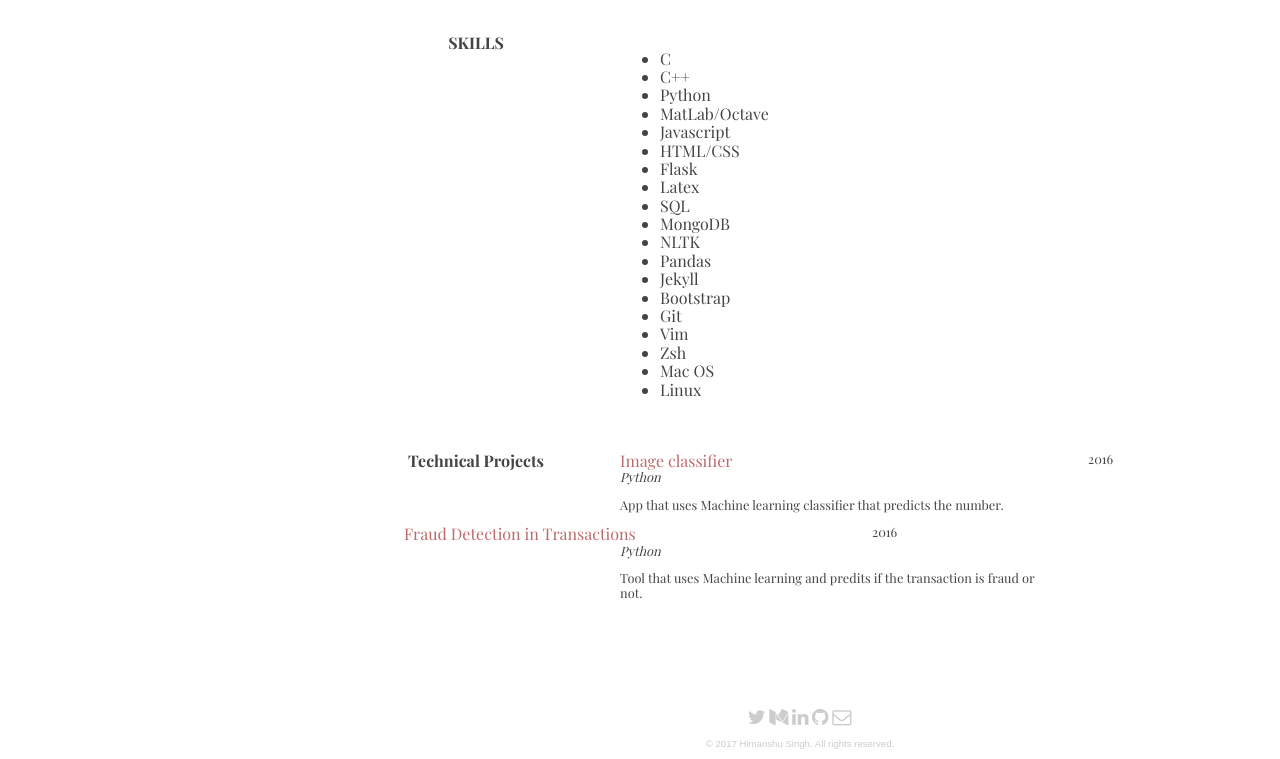
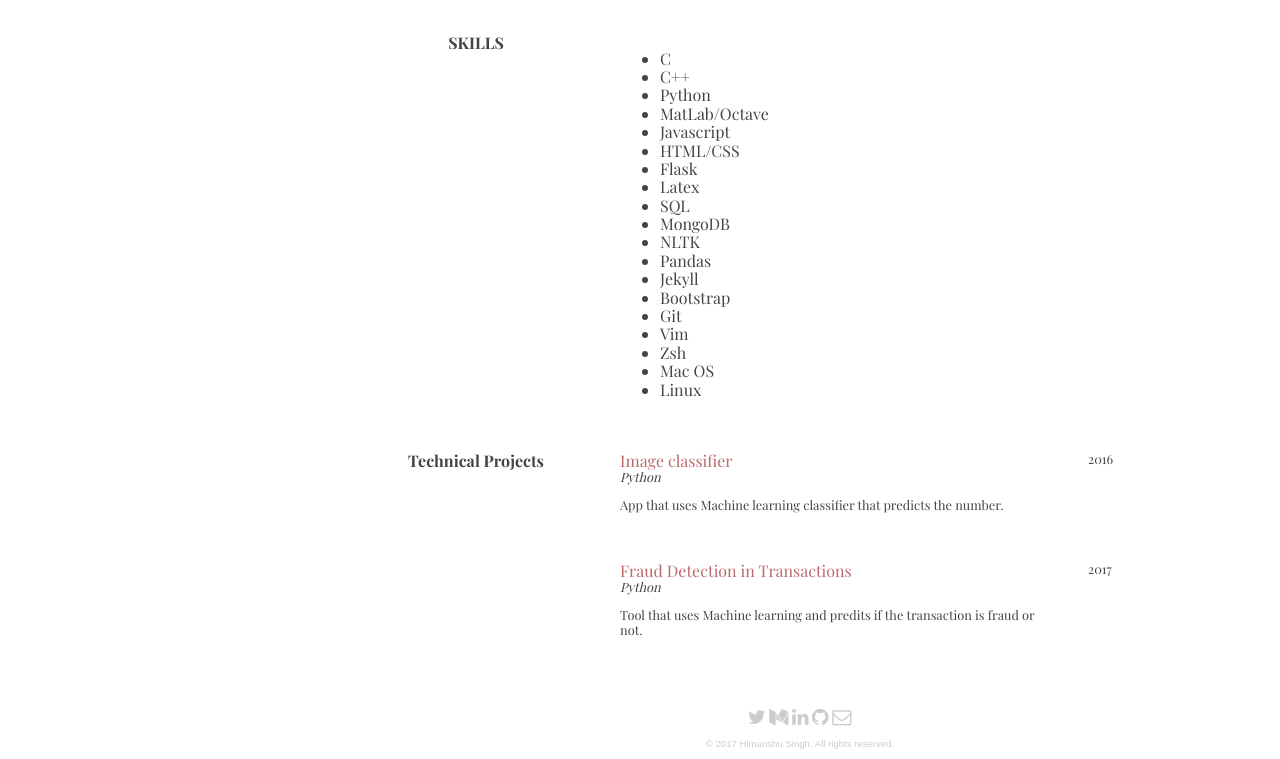
Before and after one commit to himanshux101/himanshux101.github.io, a plain HTML site: page index.html in a window 1280 px wide. Shown: the part 839-1598 px from the top of the page. Drawn offline with nearby package versions, Linux system fonts and the light colour scheme; a web font is replaced by a local one.

Commit message:
transaction project added final working

```diff
--- a/index.html
+++ b/index.html
@@ -175,7 +175,7 @@
                     <div class="pure-u-1 pure-u-lg-7-24 employment"></div>
                     <div class="pure-u-1 pure-u-md-19-24 pure-u-lg-12-24 employment employment-smaller"><i>Python</i><p>App that uses Machine learning classifier that predicts the number. </p></div>
                 </div>
-                <div class="pure-g">
+                <!-- <div class="pure-g">
                 <div class="pure-u-1 pure-u-lg-1-24 employment"></div>
                     <div class="pure-u-1 pure-u-md-19-24 pure-u-lg-12-24 employment employment-emphasized">Fraud Detection in Transactions</a></div>
                     <div class="pure-u-1 pure-u-md-1-24 employment"></div>
@@ -184,8 +184,19 @@
                 <div class="pure-g">
                     <div class="pure-u-1 pure-u-lg-7-24 employment"></div>
                     <div class="pure-u-1 pure-u-md-19-24 pure-u-lg-12-24 employment employment-smaller"><i>Python</i><p>Tool that uses Machine learning and predits if the transaction is fraud or not. </p></div>
+                </div> -->
+                </div><br /><br />
+                <div class="pure-g">
+                    <div class="pure-u-1 pure-u-lg-6-24 employment" style="text-align:center"></div>
+                    <div class="pure-u-1 pure-u-lg-1-24 employment"></div>
+                    <div class="pure-u-1 pure-u-md-19-24 pure-u-lg-12-24 employment employment-emphasized">Fraud Detection in Transactions</a></div>
+                    <div class="pure-u-1 pure-u-md-1-24 employment"></div>
+                    <div class="pure-u-1 pure-u-md-4-24 employment employment-smaller">2017</div>
                 </div>
-                </div><br /><br />
+                <div class="pure-g">
+                    <div class="pure-u-1 pure-u-lg-7-24 employment"></div>
+                    <div class="pure-u-1 pure-u-md-19-24 pure-u-lg-12-24 employment employment-smaller"><i>Python</i><p>Tool that uses Machine learning and predits if the transaction is fraud or not.</p></div>
+                </div>
 
 
 
```
